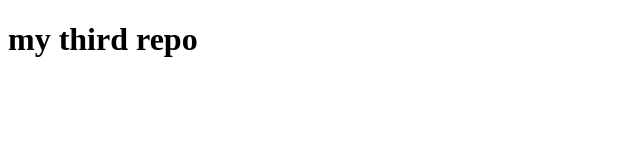
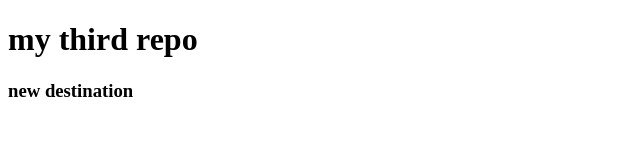
Before and after one commit to mohammadmremonislam/my-third-repo, a plain HTML site: page index.html in a window 1280 px wide. Shown: the whole page, without its empty margins (0-640 px from the left). Drawn offline with Linux system fonts and the light colour scheme.

Commit message:
new text

```diff
--- a/index.html
+++ b/index.html
@@ -8,6 +8,6 @@
 </head>
 <body>
     <h1>my third repo</h1>
-
+    <h3>new destination</h3>
 </body>
 </html>
```
